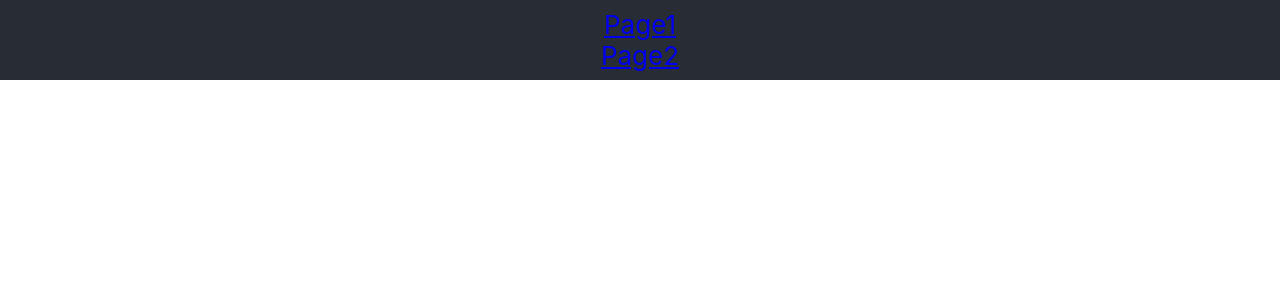
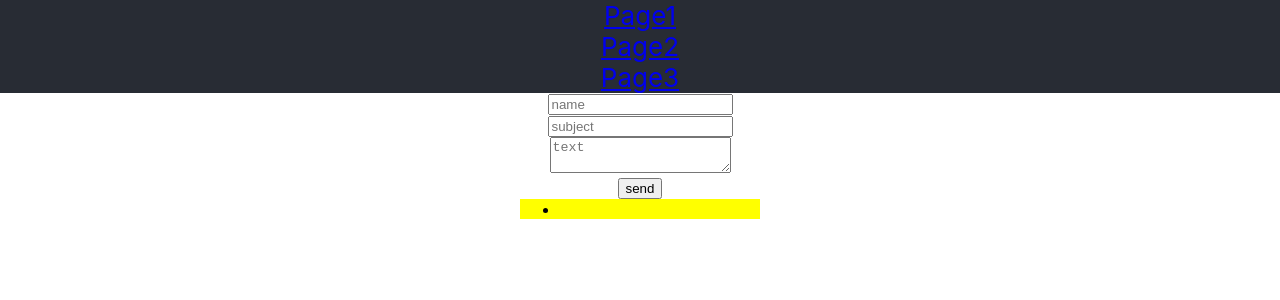
Before and after one commit to zlodiak/redux-simple-project, a React (Create React App) app: page /page3 in a window 1280 px wide. Shown: the top 300 px of the page. Built offline with nearby package versions, Linux system fonts and the light colour scheme.

Commit message:
send message ok

```diff
--- a/src/App.js
+++ b/src/App.js
@@ -5,6 +5,7 @@ import {Link} from "react-router-dom";
 import './App.css';
 import Page1smart from './components/Page1/Page1smart';
 import Page2smart from './components/Page2/Page2smart';
+import Page3smart from './components/Page3/Page3smart';
 
 function App(props) {
   return (
@@ -13,11 +14,13 @@ function App(props) {
         <header className="header">
           <Link to="/page1">Page1</Link>
           <Link to="/page2">Page2</Link>
+          <Link to="/page3">Page3</Link>
         </header>
         <main>
           <Route exact path='/'       render={ () => <Page1smart/> }/>
           <Route exact path='/page1'  render={ () => <Page1smart/> }/>
           <Route exact path='/page2'  render={ () => <Page2smart/> }/>
+          <Route exact path='/page3'  render={ () => <Page3smart/> }/>
         </main>
       </div>
     </BrowserRouter>
--- /dev/null
+++ b/src/components/Page3/Page3.jsx
@@ -0,0 +1,80 @@
+import React, { useState } from 'react';
+import styles from './Page3.module.css';
+
+function Page1(props) {
+  const textRef = React.createRef();
+  const nameRef = React.createRef();
+  const subjectRef = React.createRef();
+
+  const [state, setState] = useState({
+    text: '',
+    name: '',
+    subject: '',
+  });
+
+  function textareaSet() {
+    const text = textRef.current.value.trim();
+    const name = nameRef.current.value.trim();
+    const subject = subjectRef.current.value.trim();
+
+    if(!text || !name || !subject) { return; }
+
+    props.setMessageCreator({
+      text: text,
+      name: name,
+      subject: subject,
+      date: new Date,
+    });
+    clearAll();
+  }
+
+  function changeMessage() {
+    setState({
+      ...state,
+      text: textRef.current.value,
+      name: nameRef.current.value,
+      subject: subjectRef.current.value,
+    });
+  }
+
+  function clearAll() {
+    textRef.current.value = '';
+    nameRef.current.value = '';
+    subjectRef.current.value = '';
+    setState({
+      ...state,
+      text: '',
+      name: '',
+      subject: '',
+    });
+  }
+
+  return (
+    <div>
+      <input placeholder="name" ref={ nameRef } value={ state.name } onChange={ changeMessage }/>
+      <br/>
+      <input placeholder="subject" ref={ subjectRef } value={ state.subject } onChange={ changeMessage }/>
+      <br/>
+      <textarea
+        ref={ textRef }
+        placeholder="text"
+        value={ state.text }
+        onChange={ changeMessage }>
+      </textarea>
+      <br/>
+      <button onClick={ textareaSet }>send</button>
+      <br/>
+      <ul className={styles.messages}>
+        <li className={styles.item}>
+          <div className={styles.date}></div>
+          <div className={styles.name}></div>
+          <div className={styles.gender}></div>
+          <div className={styles.subject}></div>
+          <div className={styles.text}></div>
+        </li>
+      </ul>
+    </div>
+  );
+}
+
+export default Page1;
--- /dev/null
+++ b/src/components/Page3/Page3.module.css
@@ -0,0 +1,5 @@
+.messages {
+    width: 200px;
+    margin: auto;
+    background: yellow;
+}
--- /dev/null
+++ b/src/components/Page3/Page3smart.jsx
@@ -0,0 +1,12 @@
+import {connect} from "react-redux";
+import { setMessageCreator } from '../../redux/messagesReducer';
+
+import Page3 from './Page3';
+
+const mapStateToProps = state => {
+  return {
+    messages: state.messagesReducer.messages,
+  }
+}
+
+export default connect(mapStateToProps, { setMessageCreator })(Page3);
--- /dev/null
+++ b/src/redux/messagesReducer.js
@@ -0,0 +1,21 @@
+const messagesReducer = function messagesReducer(state = { messages: [] }, action) {
+    switch(action.type) {
+        case 'SET_MESSAGE': {
+            // state = {
+            //     ...state,
+            //     messages: state.messages.push(action.payload),
+            // };
+            state.messages.push(action.payload);
+            break;
+        }
+        default:
+            return state;
+    }
+    return state;
+}
+
+export const setMessageCreator = messageObj => {
+    return { type: 'SET_MESSAGE', payload: messageObj }
+}
+
+export default messagesReducer;
--- a/src/redux/store.js
+++ b/src/redux/store.js
@@ -1,8 +1,10 @@
 import { createStore, combineReducers } from 'redux';
 import appReducer from './appReducer';
+import messagesReducer from './messagesReducer';
 
 let reducers = combineReducers({
-    appReducer
+    appReducer,
+    messagesReducer,
 });
 
 const store = createStore(reducers);
```
